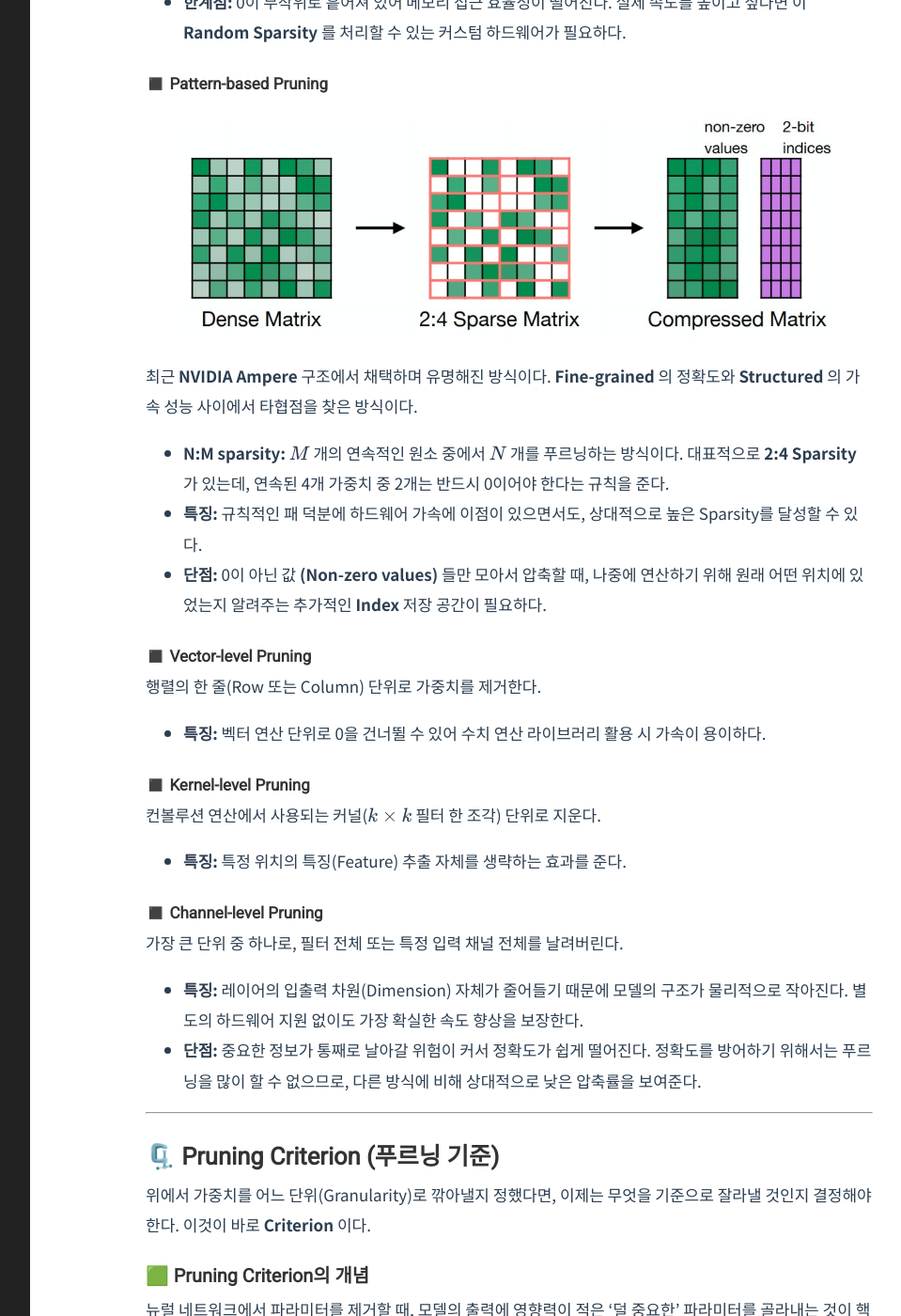
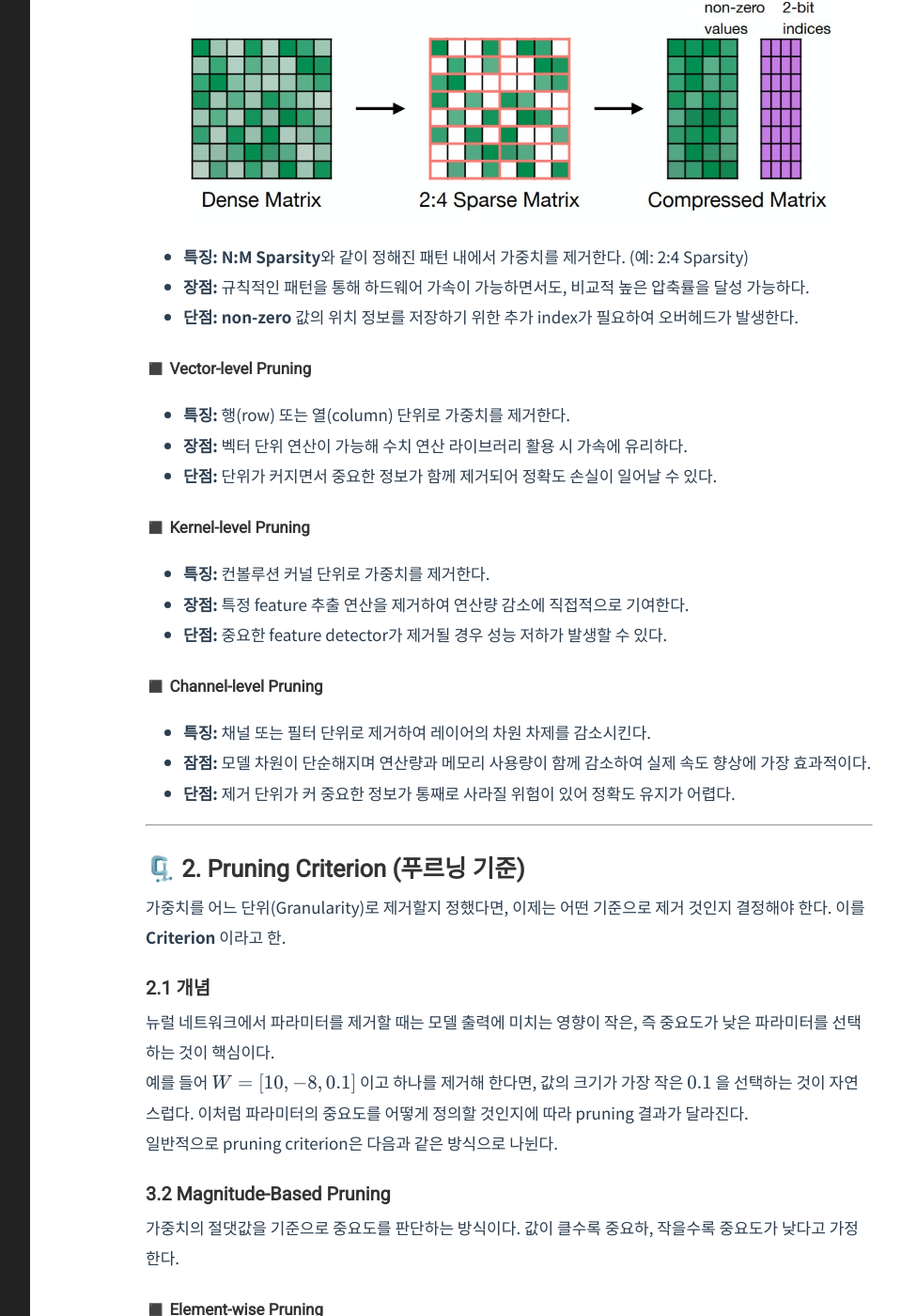
Before and after one commit to Youngjun-CV/Youngjun-CV.github.io, a Jekyll site: the page built from _posts/model compression/2026-04-01-granularity-criterion.markdown, in a window 1280 px wide and 1400 px high, scrolled down 2311 px. Shown: the whole window at 94% size, without its empty margins (228-1187 px from the left). Built offline with Jekyll 4.4.1, drawn with Linux system fonts in a browser that asks for light colours; formulas are drawn with MathJax 3; some of the changed text lies outside the part shown.

Commit message:
Update 2026-04-01-granularity-criterion.markdown

```diff
--- a/_posts/model compression/2026-04-01-granularity-criterion.markdown
+++ b/_posts/model compression/2026-04-01-granularity-criterion.markdown
@@ -5,81 +5,95 @@ date: 2026-04-01 22:43:46 +0900
 category: ModelCompression
 ---
 
-## ☺️ 들어가며
-지난 포스팅에서는 현대 인공지능 모델에서 왜 경량화가 필수적인지, 그리고 그 핵심 기술인 푸르닝의 기초적인 워크플로우를 살펴봤다. 모델의 정확도는 최대한 유지하면서 모델의 사이즈를 줄여나가는 과정이 푸르닝의 핵심이었다.
+## Introduction
+지난 포스팅에서는 현대 인공지능 모델에서 왜 경량화가 필요한지, 그리고 그 핵심 기술인 푸르닝의 기본적인 워크플로우를 살펴봤다. 푸르닝은 모델의 정확도를 최대한 유지하면서 파라미터 수를 줄이는 과정이었다.
 
-하지만 푸르닝을 실제 시스템에 적용하기 위해서는 단순히 '지운다'라는 개념을 넘어선 훨씬 더 전략적인 고민이 필요하다. 똑같은 양을 지우더라도 **'어떤 단위'** 로 지우느냐에 따라 하드웨어에서의 처리 속도가 달라지고, **'어떤 기준'** 으로 지우느냐에 따라 모델의 성능이 결정되기 때문이다.
+하지만 푸르닝을 실제 시스템에 적용하기 위해서는 단순히 '지운다'는 개념만으로는 부족하다. 동일한 비율로 파라미터를 제거하더라도, 어떤 단위로 제거하느냐에 따라 연산 속도가 달라지고, 어떤 기준으로 제거하느냐에 따라 모델 성능이 달라지기 때문이다.
 
-그래서 이번에는 푸르닝 설계의 핵심이라고 할 수 있는 **Granularity (푸르닝 단위)** 와 **Criterion (푸르닝 기준)** 에 대해 깊이 있게 다뤄보려고 한다. 모델의 효율성과 성능을 둘 다 잡기 위해 어떤 선택을 해야 하는지 하나씩 알아보자.
+따라서 이번 글에서는 푸르닝 설계에서 중요한 두 요소인 **Granularity (푸르닝 단위)** 와 **Criterion (푸르닝 기준)** 을 알아보겠다.
 
 ---
 
-## 🧩 Pruning Granularity (푸르닝 단위)
-**Granularity** 는 모델을 얼마나 세밀하게 깎아낼 것인지를 결정하는 아주 중요한 요소다. 어떤 단위로 푸르닝을 하느냐에 따라 정확도의 손실 정도와 하드웨어에서의 가속 효율이 완전히 갈리기 때문이다.
+## 🧩 1. Pruning Granularity (푸르닝 단위)
+**Granularity** 는 모델을 얼마나 세밀하게 깎아낼 것인지를 결정하는 요소다. 어떤 단위로 푸르닝을 수행하느냐에 따라 정확도 손실과 연산 가속 효율이 달라진다.
 
-### 🟩 Pruning Granularity의 개념
-**Granularity** 는 사전적 의미로 '세밀함'이나 '입도'를 뜻한다. 푸르닝에서 이 개념이 중요한 이유는 가중치 행렬 내에서 **0(Zero)** 의 분포를 결정하기 때문이다.
+### 1.1 개념
+**Granularity** 는 '세밀함' 또는 '입도'를 의미하며, 푸르닝에서는 가중치 행렬 내에서 **0의 분포** 를 어떻게 만들 것인지를 결정한다.
 
-간단하게 말하자면 "가중치 하나하나를 자유롭게 지울 것인가, 아니면 일정한 규칙이나 덩어리로 묶어서 지울 것인가?"를 결정하는 기준이다. 일반적으로 단위를 세밀하게 할수록 모델의 유연성이 살아나 정확도 유지에는 유리하지만, 하드웨어에서 연산 속도를 높이기는 어려워진다. 반대로 단위를 크게 묶으면 하드웨어 가속은 쉽지만, 중요한 파라미터가 통째로 날아가 정확도가 떨어질 위험이 크다는 **Trade-off** 관계를 지닌다.
+즉, 가중치를 개별 단위로 제거할 것인지, 일정한 구조 단위로 묶어서 제거할 것인지에 대한 기준이다.
 
-### 🟩 Fine-grained vs Coarse-grained
+일반적으로 단위가 세밀할수록 모델의 유연성이 높아져 중요한 파라미터를 선택적으로 유지할 수 있으므로 정확도 유지에 유리하다. 반대로 단위를 크게 묶을수록 연산 구조가 단순해져 병렬 연산이 쉬워지므로 실제 추론 속도 향상에 유리하다.
+
+### 1.2 Fine-grained vs Coarse-grained
 ![image](/images/ModelCompression/granularity_1.jpg)
 푸르닝 단위는 크게 두 가지로 나눌 수 있다.
 
 #### ◼️ Fine-grained (Unstructured)
-개별 가중치($weight$)를 하나하나 독립적으로 판단하여 지운다. 위치에 제약 조건이 없어서 가장 유연하며, 필요한 부분만 골라 지우기 때문에 정확도 하락이 가장 적다. 하지만 0의 위치가 불규칙하여, 일반적인 컴퓨팅 환경에서는 연산 가속을 기대하기 힘들다. 0을 건너뛰는 복잡한 로직이 하드웨어 수준에서 뒷받침되지 않으면 실제 속도는 그대로인 경우가 많다.
+* **특징:** 개별 가중치를 독립적으로 제거한다.
+* **장점:** 높은 유연성으로 중요한 파라미터만 선택적으로 유지 가능하여 정확도 유지에 유리하다.
+* **단점:** 불규칙한 Sparsity로 인해 메모리 접근이 비효율적이며 실제 연산 가속이 어렵다.
 
 #### ◼️ Coarse-grained (Structed)
-가중치들을 특정 구조 **(Structure)** 단위로 묶어서 한꺼번에 지운다. 행렬의 행이나 열이 통째로 날아가기 때문에 연산 구조 자체가 단순해진다는 장점이 있다. 덕분에 특수한 하드웨어 없이도 **GPU** 나 **CPU** 에서 실제 추론 속도가 빨라지는 결과를 얻을 수 있다. 하지만 덩어리째 지우다 보니 중요한 정보가 포함된 채널이나 커널이 통째로 사라질 수 있어, 정확도를 방어하기가 훨씬 까다롭다.
+* **특징:** 가중치를 구조 단위로 묶어서 제거한다.
+* **장점:** 연산 구조가 단순해져 병렬 처리 효율이 높아지고 실제 추론 속도 향상이 가능하다.
+* **단점:** 중요한 정보가 포함된 가중치가 함께 제거되어 정확도 손실이 발생할 수 있다.
 
-### 🟩 Granularity의 다양한 종류
+### 1.3 Granularity의 다양한 종류
 
 ![image](/images/ModelCompression/granularity_2.jpg)
 
-위에서는 크게 두 종류로 나눴지만, 실제로는 얼마나 묶느냐에 따라 더 세부적인 방법들이 존재한다. 미세한 단위부터 큰 단위까지 5가지를 알아보자.
+앞에서는 granularity를 크게 두 가지로 나눴지만, 실제로는 묶는 단위에 따라 다양한 방식이 존재한다. 미세한 단위부터 구조 단위까지 대표적인 방법들을 살펴본다.
 
 #### ◼️ Fine-grained Pruning
-가장 기초적인 단위로, 가중치 행렬 내의 개별 요소를 자유롭게 제거한다.
-* **특징:** 압축률을 극대화할 수 있고 모델의 유연성(Flexibility)이 높아 정확도를 매우 잘 유지한다.
-* **한계점:** 0이 무작위로 흩어져 있어 메모리 접근 효율성이 떨어진다. 실제 속도를 높이고 싶다면 이 **Random Sparsity** 를 처리할 수 있는 커스텀 하드웨어가 필요하다.
+* **특징:** 가중치 행렬의 개별 요소를 독립적으로 제거한다.
+* **잠점:** 높은 자유도로 중요한 파라미터를 선택적으로 유지할 수 있어 정확도 유지에 유리하다.
+* **단점:** 무작위 Sparsity로 인해 메모리 접근이 비효율적이며 실제 연산 가속이 어렵다.
 
 #### ◼️ Pattern-based Pruning
 ![image](/images/ModelCompression/granularity_3.jpg)
-최근 **NVIDIA Ampere** 구조에서 채택하며 유명해진 방식이다. **Fine-grained** 의 정확도와 **Structured** 의 가속 성능 사이에서 타협점을 찾은 방식이다.
-
-* **N:M sparsity:** $M$ 개의 연속적인 원소 중에서 $N$ 개를 푸르닝하는 방식이다. 대표적으로 **2:4 Sparsity** 가 있는데, 연속된 4개 가중치 중 2개는 반드시 0이어야 한다는 규칙을 준다.
-* **특징:** 규칙적인 패 덕분에 하드웨어 가속에 이점이 있으면서도, 상대적으로 높은 Sparsity를 달성할 수 있다.
-* **단점:** 0이 아닌 값 **(Non-zero values)** 들만 모아서 압축할 때, 나중에 연산하기 위해 원래 어떤 위치에 있었는지 알려주는 추가적인 **Index** 저장 공간이 필요하다.
+* **특징:** **N:M Sparsity**와 같이 정해진 패턴 내에서 가중치를 제거한다. (예: 2:4 Sparsity)
+* **장점:** 규칙적인 패턴을 통해 하드웨어 가속이 가능하면서도, 비교적 높은 압축률을 달성 가능하다.
+* **단점:** **non-zero** 값의 위치 정보를 저장하기 위한 추가 index가 필요하여 오버헤드가 발생한다.
 
 #### ◼️ Vector-level Pruning
-행렬의 한 줄(Row 또는 Column) 단위로 가중치를 제거한다.
-* **특징:** 벡터 연산 단위로 0을 건너뛸 수 있어 수치 연산 라이브러리 활용 시 가속이 용이하다.
+* **특징:** 행(row) 또는 열(column) 단위로 가중치를 제거한다.
+* **장점:** 벡터 단위 연산이 가능해 수치 연산 라이브러리 활용 시 가속에 유리하다.
+* **단점:** 단위가 커지면서 중요한 정보가 함께 제거되어 정확도 손실이 일어날 수 있다.
 
 #### ◼️ Kernel-level Pruning
-컨볼루션 연산에서 사용되는 커널($k \times k$ 필터 한 조각) 단위로 지운다.
-* **특징:** 특정 위치의 특징(Feature) 추출 자체를 생략하는 효과를 준다.
+* **특징:** 컨볼루션 커널 단위로 가중치를 제거한다.
+* **장점:** 특정 feature 추출 연산을 제거하여 연산량 감소에 직접적으로 기여한다.
+* **단점:** 중요한 feature detector가 제거될 경우 성능 저하가 발생할 수 있다.
 
 #### ◼️ Channel-level Pruning
-가장 큰 단위 중 하나로, 필터 전체 또는 특정 입력 채널 전체를 날려버린다.
-* **특징:** 레이어의 입출력 차원(Dimension) 자체가 줄어들기 때문에 모델의 구조가 물리적으로 작아진다. 별도의 하드웨어 지원 없이도 가장 확실한 속도 향상을 보장한다.
-* **단점:** 중요한 정보가 통째로 날아갈 위험이 커서 정확도가 쉽게 떨어진다. 정확도를 방어하기 위해서는 푸르닝을 많이 할 수 없으므로, 다른 방식에 비해 상대적으로 낮은 압축률을 보여준다.
+* **특징:** 채널 또는 필터 단위로 제거하여 레이어의 차원 차제를 감소시킨다.
+* **잠점:** 모델 차원이 단순해지며 연산량과 메모리 사용량이 함께 감소하여 실제 속도 향상에 가장 효과적이다.
+* **단점:** 제거 단위가 커 중요한 정보가 통째로 사라질 위험이 있어 정확도 유지가 어렵다.
 
 ---
 
-## 🗜️ Pruning Criterion (푸르닝 기준)
-위에서 가중치를 어느 단위(Granularity)로 깎아낼지 정했다면, 이제는 무엇을 기준으로 잘라낼 것인지 결정해야 한다. 이것이 바로 **Criterion** 이다.
+## 🗜️ 2. Pruning Criterion (푸르닝 기준)
+가중치를 어느 단위(Granularity)로 제거할지 정했다면, 이제는 어떤 기준으로 제거 것인지 결정해야 한다. 이를 **Criterion** 이라고 한.
 
-### 🟩 Pruning Criterion의 개념
-뉴럴 네트워크에서 파라미터를 제거할 때, 모델의 출력에 영향력이 적은 '덜 중요한' 파라미터를 골라내는 것이 핵심이다. 예를 들어 가중치가 $W = [10, -8, 0.1]$ 이고 이 중 하나를 지워야 한다면, 우리는 당연히 값이 가장 작아 모델에 영향이 적을 것 같은 $0.1$ 을 선택할 것이다. 이렇게 무엇이 중요한지 판단하는 기준은 크게 세 가지 정도로 나뉜다.
+### 2.1 개념
+뉴럴 네트워크에서 파라미터를 제거할 때는 모델 출력에 미치는 영향이 작은, 즉 중요도가 낮은 파라미터를 선택하는 것이 핵심이다.
 
-### 🟩 Magnitude-Based Pruning
-**Magnitude-Based Pruning** 방식은 **Heuristic Pruning Criterion** 이라고도 불린다. 가중치의 절댓값이 크면 중요도가 높고, 작으면 중요도가 낮다고 보는 직관적인 방식이다. 가중치의 크기를 어떻게 묶어서 비교하느냐에 따라 세부적으로 나뉜다.
+예를 들어 $W = [10, -8, 0.1]$ 이고 하나를 제거해 한다면, 값의 크기가 가장 작은 $0.1$ 을 선택하는 것이 자연스럽다. 이처럼 파라미터의 중요도를 어떻게 정의할 것인지에 따라 pruning 결과가 달라진다.
+
+일반적으로 pruning criterion은 다음과 같은 방식으로 나뉜다.
+
+### 3.2 Magnitude-Based Pruning
+가중치의 절댓값을 기준으로 중요도를 판단하는 방식이다. 값이 클수록 중요하, 작을수록 중요도가 낮다고 가정한다.
 
 #### ◼️ Element-wise Pruning
 ![image](/images/ModelCompression/granularity_4.jpg)
-개별 가중치 하나하나의 크기를 독립적으로 비교한다. **L1 norm** 을 사용하여 가중치의 절대값을 중요도로 판단한다.
+* **특징:** 개별 가중치의 크기를 독립적으로 비교한다.
+* **장점:** 구현이 간단하고 계산 비용이 낮아 baseline으로 널리 사용된다.
+* **단점:** 가중치의 크기가 실제 중요도를 완전히 반영하지 못할 수 있다.
 
 * **Importance:** $s = \|w\|$
+→ 가중치의 절댓값을 그대로 중요도로 사용한다.
+
 
 #### ◼️ Row-wise Pruning (L1)
 ![image](/images/ModelCompression/granularity_5.jpg)
```
